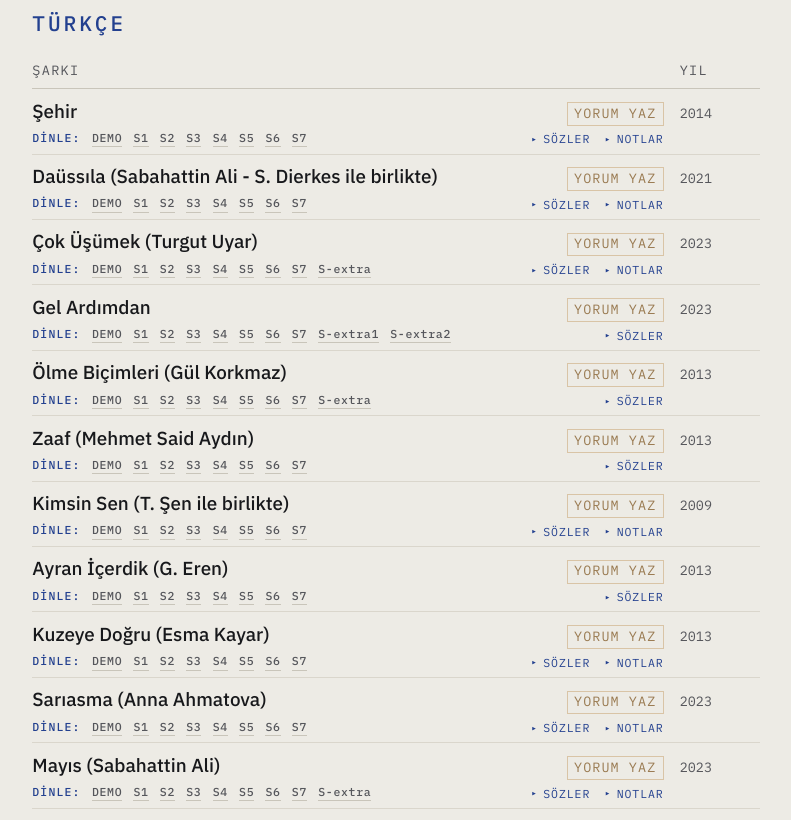
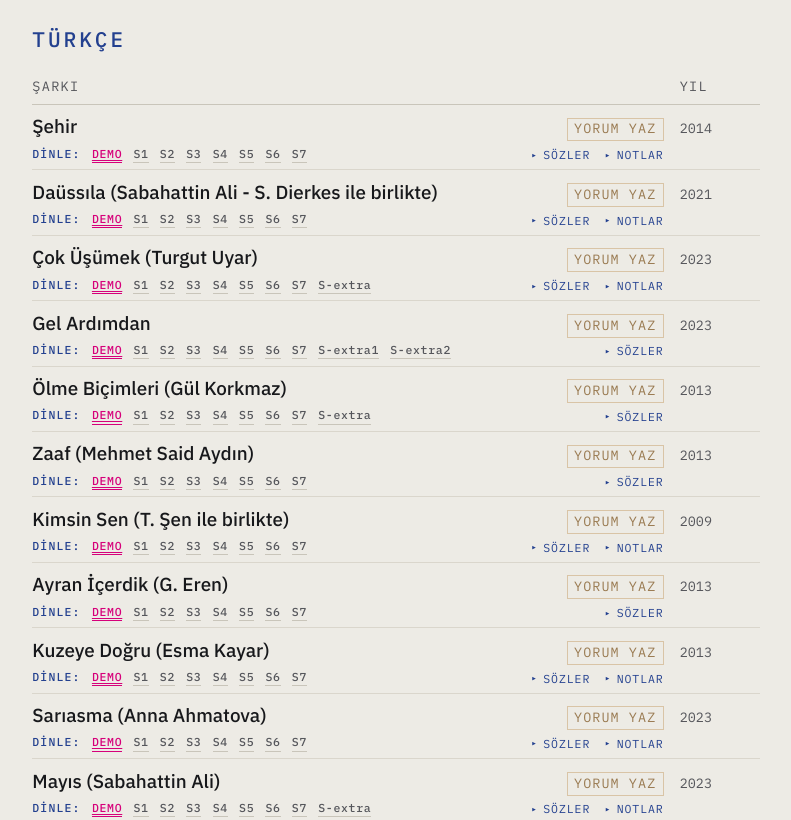
Before and after one commit to alfonker/demo-operation, a plain HTML site: page index.html in a window 1280 px wide. Shown: the part 1589-2409 px from the top of the page, without its empty margins (352-1143 px from the left). Drawn offline with nearby package versions, Linux system fonts and the light colour scheme.

Commit message:
Add files via upload

```diff
--- a/index.html
+++ b/index.html
@@ -372,6 +372,13 @@
     color: var(--ink-2);
     text-decoration: none;
     border-bottom: 1px solid var(--rule);
+  }
+  .trax a.demo {
+    color: var(--c-neon);
+    font-weight: 500;
+    border-bottom-color: var(--c-neon);
+    text-decoration: underline;
+    text-underline-offset: 0.2em;
   }
   .trax a:hover, .trax a:focus-visible {
     color: var(--accent, var(--ink));
@@ -1256,7 +1263,8 @@
     "**S6** - Rock Alaturka",
     "**S7** - Jazz Quintet",
     "**S-extra** - Genel sınıflandırmanın dışında kalanlar",
-    "_*Orijinal Demo kayıtları bazen şarkının tamamı, bazen de sadece ana melodilerin sözlü ya da sözsüz (ıslıkla/mırıldanarak) çalınmış versiyonu olabilir._",
+    "_*Orijinal Demo kayıtları bazen şarkının tamamı, bazen de sadece ana melodilerin sözlü ya da sözsüz (ıslıkla/mırıldanarak) çalınmış versiyonu olabilir. Önce bunları dinlerseniz en güzeli, şahanesi olur._",
+    "",
     "{{Bir janrdaki bütün şarkıları bir batında dinlemek istiyorsanız, [çalma listeleri](#listeler) aşağıda.}}",
     "",
     "",
@@ -1280,7 +1288,8 @@
     "**S6** - Rock Alaturka / Rock Allaturca",
     "**S7** - Jazz Quintet",
     "**S-extra** - The ones outside the general classification",
-    "_*The Original Demo recordings are sometimes the whole song, and sometimes only the main melody played with or without words (whistled or hummed)._",
+    "_*The Original Demo recordings are sometimes the whole song, and sometimes only the main melody played with or without words (whistled or hummed). Listening to those first would be the most bestly awesomest thing._",
+    "",
     "{{If you want to hear every song in one genre in one go, [the playlists](#listeler) are below.}}",
     "",
     "",
@@ -2248,6 +2257,7 @@
             a.target = '_blank';
             a.rel = 'noopener';
             a.textContent = bits[0];
+            if (bits[0].indexOf('DEMO') === 0) a.className = 'demo';
             lrow.appendChild(a);
           });
           cT.appendChild(lrow);
```
